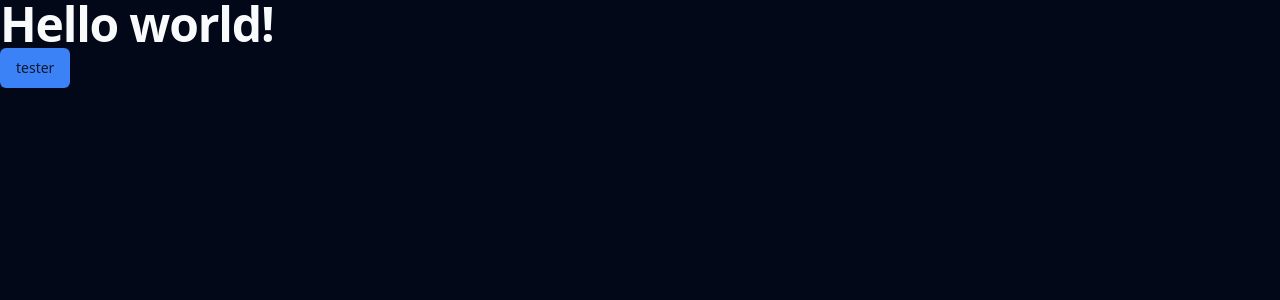
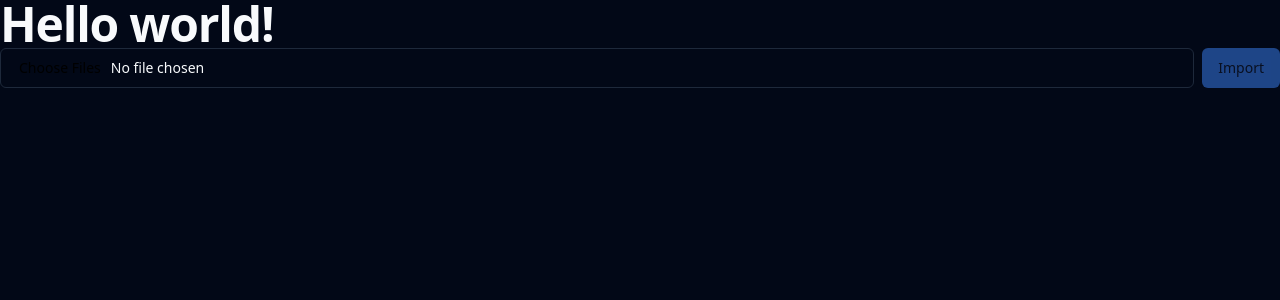
Before and after one commit to jbarlo/rover, a React (Vite) app in the folder reporter/: page / in a window 1280 px wide. Shown: the top 300 px of the page. Built offline with nearby package versions, Linux system fonts and the light colour scheme.

Commit message:
Add Importer

```diff
--- a/reporter/src/App.tsx
+++ b/reporter/src/App.tsx
@@ -1,5 +1,5 @@
 import { ThemeProvider } from "@/components/theme-provider";
-import { Button } from "@/components/ui/button";
+import Importer from "./components/importer";
 
 function App() {
   return (
@@ -8,7 +8,11 @@
         Hello world!
       </h1>
       <div>
-        <Button variant="default">tester</Button>
+        <Importer
+          onImport={(files) => {
+            console.log(files);
+          }}
+        />
       </div>
     </ThemeProvider>
   );
--- /dev/null
+++ b/reporter/src/components/importer.tsx
@@ -0,0 +1,46 @@
+import { FC, useRef, useState } from "react";
+import { Button } from "./ui/button";
+import { Input } from "./ui/input";
+
+export interface ImporterProps {
+  onImport: (files: FileList) => void;
+}
+
+const Importer: FC<ImporterProps> = ({ onImport }: ImporterProps) => {
+  const [files, setFiles] = useState<FileList | null>(null);
+
+  const inputRef = useRef<HTMLInputElement>(null);
+
+  return (
+    <div className="flex gap-2">
+      <div className="flex-1">
+        <Input
+          type="file"
+          multiple
+          className="cursor-pointer"
+          ref={inputRef}
+          onChange={(e) => {
+            setFiles(e.target.files);
+          }}
+        />
+      </div>
+      <div>
+        <Button
+          variant="default"
+          disabled={!files?.length}
+          onClick={() => {
+            if (files) {
+              onImport?.(files);
+            }
+            if (inputRef.current) inputRef.current.value = "";
+            setFiles(null);
+          }}
+        >
+          Import
+        </Button>
+      </div>
+    </div>
+  );
+};
+
+export default Importer;
--- /dev/null
+++ b/reporter/src/components/ui/input.tsx
@@ -0,0 +1,25 @@
+import * as React from "react"
+
+import { cn } from "@/lib/utils"
+
+export interface InputProps
+  extends React.InputHTMLAttributes<HTMLInputElement> {}
+
+const Input = React.forwardRef<HTMLInputElement, InputProps>(
+  ({ className, type, ...props }, ref) => {
+    return (
+      <input
+        type={type}
+        className={cn(
+          "flex h-10 w-full rounded-md border border-input bg-background px-3 py-2 text-sm ring-offset-background file:border-0 file:bg-transparent file:text-sm file:font-medium placeholder:text-muted-foreground focus-visible:outline-none focus-visible:ring-2 focus-visible:ring-ring focus-visible:ring-offset-2 disabled:cursor-not-allowed disabled:opacity-50",
+          className
+        )}
+        ref={ref}
+        {...props}
+      />
+    )
+  }
+)
+Input.displayName = "Input"
+
+export { Input }
```
